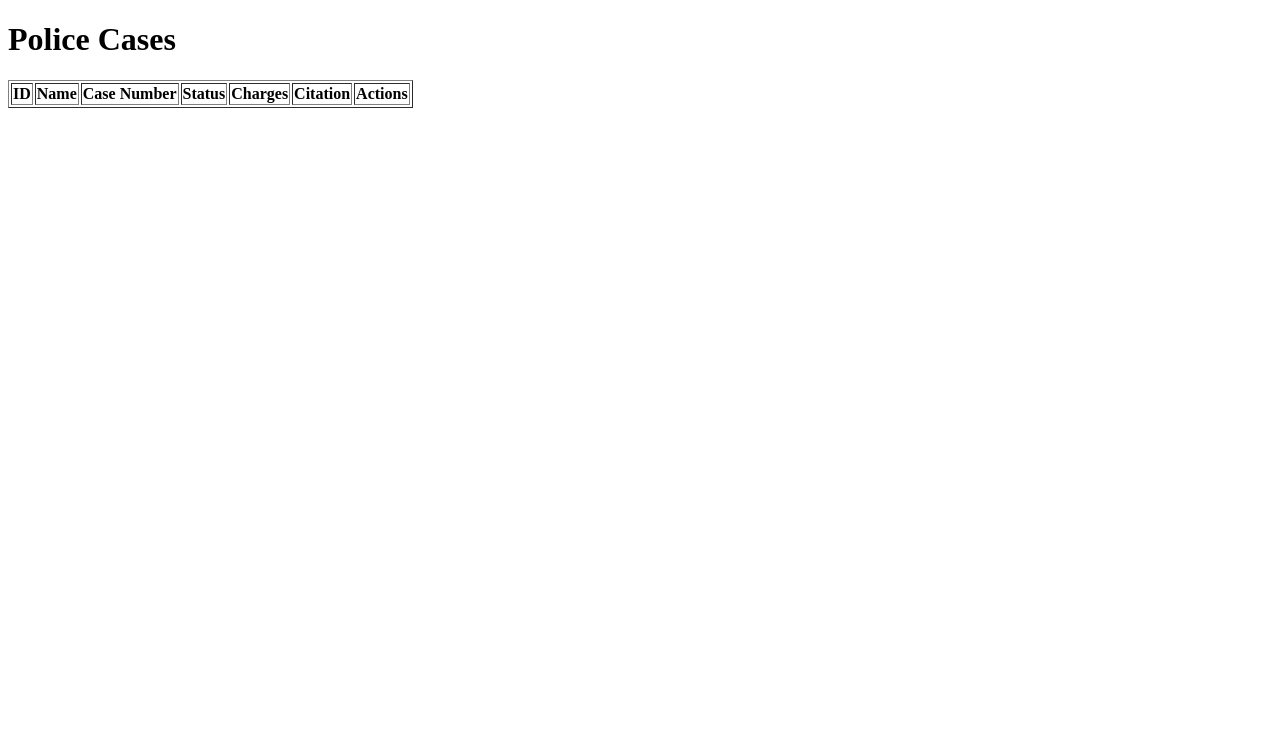
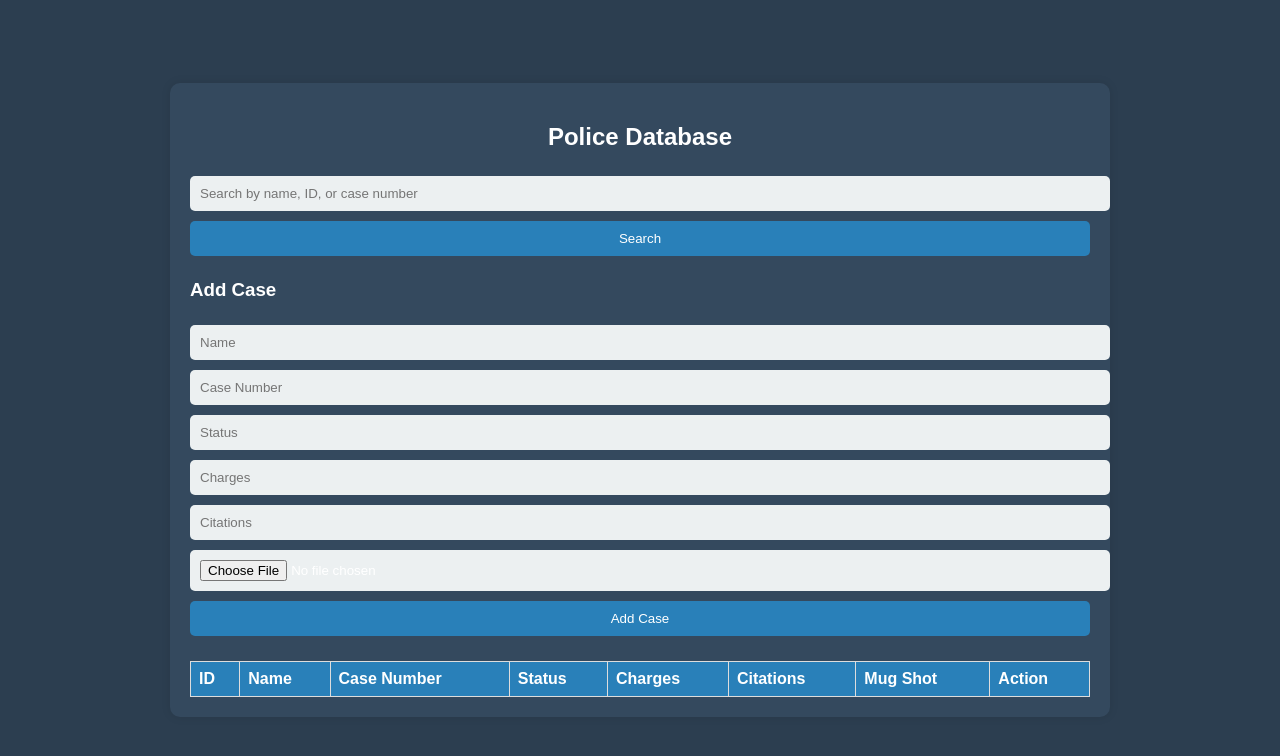
Before and after one commit to FBIOCRP/OCRPDATABASE, a plain HTML site: page index.html in a window 1280 px wide. Drawn offline with Linux system fonts and the light colour scheme; no server answers.

Commit message:
Update index.html

```diff
--- a/index.html
+++ b/index.html
@@ -4,41 +4,157 @@
     <meta charset="UTF-8">
     <meta name="viewport" content="width=device-width, initial-scale=1.0">
     <title>Police Database</title>
+    <link rel="stylesheet" href="https://cdnjs.cloudflare.com/ajax/libs/font-awesome/6.0.0/css/all.min.css">
+    <style>
+        body {
+            font-family: Arial, sans-serif;
+            background-color: #2c3e50;
+            margin: 0;
+            padding: 0;
+            display: flex;
+            justify-content: center;
+            align-items: center;
+            min-height: 100vh;
+            flex-direction: column;
+        }
+        .container {
+            background: #34495e;
+            padding: 20px;
+            border-radius: 10px;
+            box-shadow: 0 0 10px rgba(0, 0, 0, 0.1);
+            width: 90%;
+            max-width: 900px;
+            color: white;
+        }
+        h2 {
+            text-align: center;
+        }
+        input, button {
+            width: 100%;
+            padding: 10px;
+            margin: 5px 0;
+            border-radius: 5px;
+            border: none;
+        }
+        input {
+            background: #ecf0f1;
+        }
+        button {
+            background-color: #2980b9;
+            color: white;
+            cursor: pointer;
+        }
+        button:hover {
+            background-color: #1f6690;
+        }
+        table {
+            width: 100%;
+            border-collapse: collapse;
+            margin-top: 20px;
+            background: white;
+            color: black;
+        }
+        th, td {
+            border: 1px solid #ddd;
+            padding: 8px;
+            text-align: left;
+        }
+        th {
+            background-color: #2980b9;
+            color: white;
+        }
+    </style>
 </head>
 <body>
-    <h1>Police Cases</h1>
-    <table border="1" id="casesTable">
+    <div class="container">
+        <h2>Police Database</h2>
+        <input type="text" placeholder="Search by name, ID, or case number">
+        <button>Search</button>
+        <h3>Add Case</h3>
+        <input type="text" id="name" placeholder="Name">
+        <input type="text" id="caseNumber" placeholder="Case Number">
+        <input type="text" id="status" placeholder="Status">
+        <input type="text" id="charges" placeholder="Charges">
+        <input type="text" id="citation" placeholder="Citations">
+        <input type="file" id="mugshot">
+        <button onclick="addCase()">Add Case</button>
+        <table>
+            <thead>
                 <tr>
                     <th>ID</th>
                     <th>Name</th>
                     <th>Case Number</th>
                     <th>Status</th>
                     <th>Charges</th>
-            <th>Citation</th>
-            <th>Actions</th>
+                    <th>Citations</th>
+                    <th>Mug Shot</th>
+                    <th>Action</th>
                 </tr>
+            </thead>
+            <tbody></tbody>
         </table>
+    </div>
 
-    <script>
+    <script type="module">
+        import { initializeApp } from "https://www.gstatic.com/firebasejs/11.3.1/firebase-app.js";
+        import { getAnalytics } from "https://www.gstatic.com/firebasejs/11.3.1/firebase-analytics.js";
+        import { getFirestore, collection, addDoc, getDocs, deleteDoc, doc } from "https://www.gstatic.com/firebasejs/11.3.1/firebase-firestore.js";
+
+        const firebaseConfig = {
+            apiKey: "AIzaSyCwJ-vB6r2Ofc4c8sBt8loyXMC-LzQBvPc",
+            authDomain: "policedatabase-ab642.firebaseapp.com",
+            projectId: "policedatabase-ab642",
+            storageBucket: "policedatabase-ab642.firebasestorage.app",
+            messagingSenderId: "809510064470",
+            appId: "1:809510064470:web:4cbe3652e8566b033806f7",
+            measurementId: "G-7J048PDD4Y"
+        };
+
+        const app = initializeApp(firebaseConfig);
+        const analytics = getAnalytics(app);
+        const db = getFirestore(app);
+        const casesCollection = collection(db, "cases");
+
         async function loadCases() {
-            const response = await fetch('cases.json');
-            const cases = await response.json();
-            const table = document.getElementById('casesTable');
+            const querySnapshot = await getDocs(casesCollection);
+            const tableBody = document.querySelector("table tbody");
+            tableBody.innerHTML = "";
+            querySnapshot.forEach((doc) => {
+                addCaseToTable(doc.data(), doc.id);
+            });
+        }
 
-            cases.forEach((caseData, index) => {
-                let newRow = table.insertRow();
-                newRow.insertCell(0).innerText = index + 1;
+        function addCaseToTable(caseData, docId) {
+            const table = document.querySelector("table tbody");
+            const newRow = table.insertRow();
+            newRow.insertCell(0).innerText = caseData.id;
             newRow.insertCell(1).innerText = caseData.name;
             newRow.insertCell(2).innerText = caseData.caseNumber;
             newRow.insertCell(3).innerText = caseData.status;
             newRow.insertCell(4).innerText = caseData.charges;
             newRow.insertCell(5).innerText = caseData.citation;
-                newRow.insertCell(6).innerHTML = '<button onclick="removeCase(' + index + ')">Remove</button>';
-            });
+            newRow.insertCell(6).innerHTML = "<img src='' alt='Mugshot' width='50'>";
+            newRow.insertCell(7).innerHTML = `<button onclick="removeCase('${docId}')">Remove</button>`;
         }
 
-        function removeCase(index) {
-            alert('Case ' + (index + 1) + ' removed (simulated).');
+        async function addCase() {
+            const caseData = {
+                id: Date.now().toString(),
+                name: document.getElementById("name").value,
+                caseNumber: document.getElementById("caseNumber").value,
+                status: document.getElementById("status").value,
+                charges: document.getElementById("charges").value,
+                citation: document.getElementById("citation").value
+            };
+            if (caseData.name && caseData.caseNumber) {
+                await addDoc(casesCollection, caseData);
+                loadCases();
+            }
+        }
+
+        async function removeCase(docId) {
+            await deleteDoc(doc(casesCollection, docId));
+            loadCases();
         }
 
         window.onload = loadCases;
```
Lines whose indentation alone changed are shown as unchanged.
